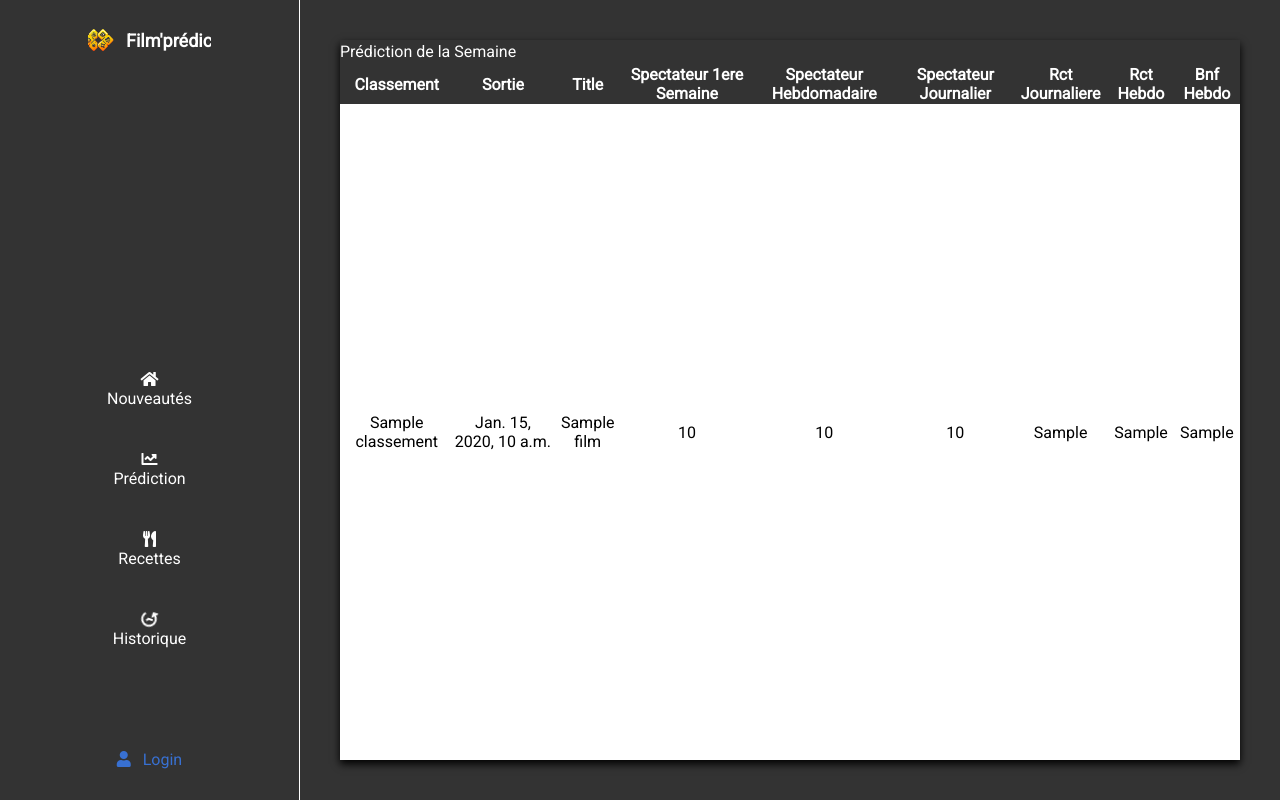
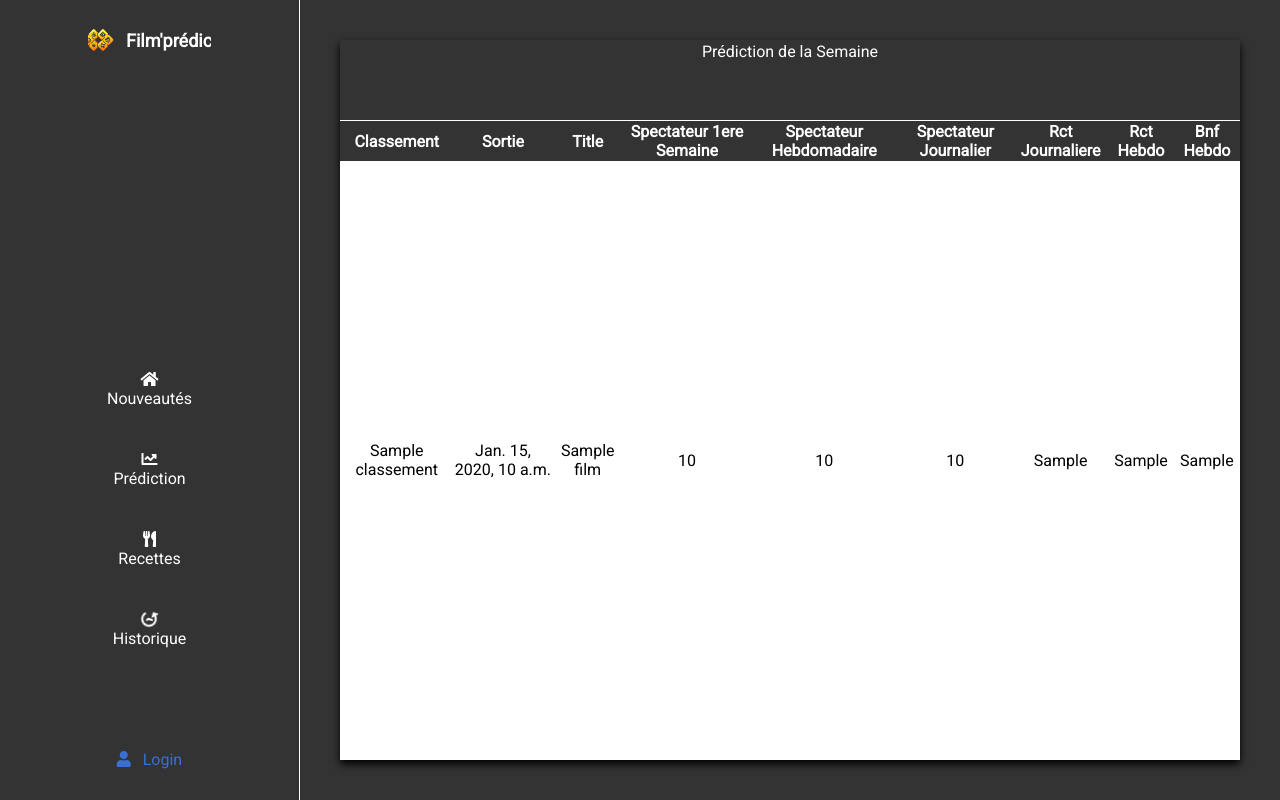
Before and after one commit to AFlo59/Brief_Popularity_Film, a Django app: template Django/Functionalities/templates/functionalities/prediction_page.html in a window 1280 px wide. Run offline with Django 5.2, Linux system fonts and the light colour scheme; the template is opened without the code that fills it: most values are stand-ins (such as "Sample title", 1, 10 or a date in 2020); data that the repository does not hold is empty; style sheets or scripts are compiled from the project's sources; some libraries are stand-ins or nearby versions.

Commit message:
BF-68 UP

```diff
--- a/Django/Functionalities/templates/functionalities/prediction_page.html
+++ b/Django/Functionalities/templates/functionalities/prediction_page.html
@@ -7,49 +7,54 @@
     <title>Prédiction</title>
     <style>
         section {
+            max-width: 100%;
             min-width: 300px;
             height: 100%;
-            width: 100%;
             margin: 0;
             padding: 0;
             display: flex;
             flex-direction: column;
             justify-content: space-between;
         }
-        article {
-            height: 100%;
-            width: 100%;
+        section > h1 {
             margin: 0;
             padding: 0;
+            display: flex;
+            justify-content: center;
+        }
+        section > article {
+            margin: 0;
+            padding: 0;
+            max-width: 100%;
+            min-width: 320px;
+            max-height: 80vh;
+            min-height: 250px;
+            border: 0px solid transparent;
+            border-top: 1px solid white;
+            border-bottom: 1px solid white;
+            display: flex;
+            flex-direction: column;
+            justify-content: safe center;
+            align-items: center;
             overflow: auto;
         }
-        table {
+        article > table {
+            margin: auto;
             width: 100%;
             height: 100%;
+            text-align: center;
         }
-        table > tbody > tr {
+        article > table > tbody {
             color: black;
         }
-        table > tbody > tr > td {
-        text-align: center;
+        @media screen and (min-width: 1024px) {
+        section > article {
+            height: 90%;
+            display: flex;
+            justify-content: space-around;
+            flex-wrap: wrap;
         }
-        @media screen and (max-width: 1024px) {
-            section > article {
-                flex-flow: column nowrap;
-                align-items: center;
-                overflow-y: auto;
-                top: auto;
-            }
-
-
-        }
-        @media screen and (max-width: 376px) {
-            section > article {
-                max-width: 355px;
-                min-width: 300px;
-            }
-
-        }
+    }
     </style>
 {% endblock head_extrascripts %}
 
```
